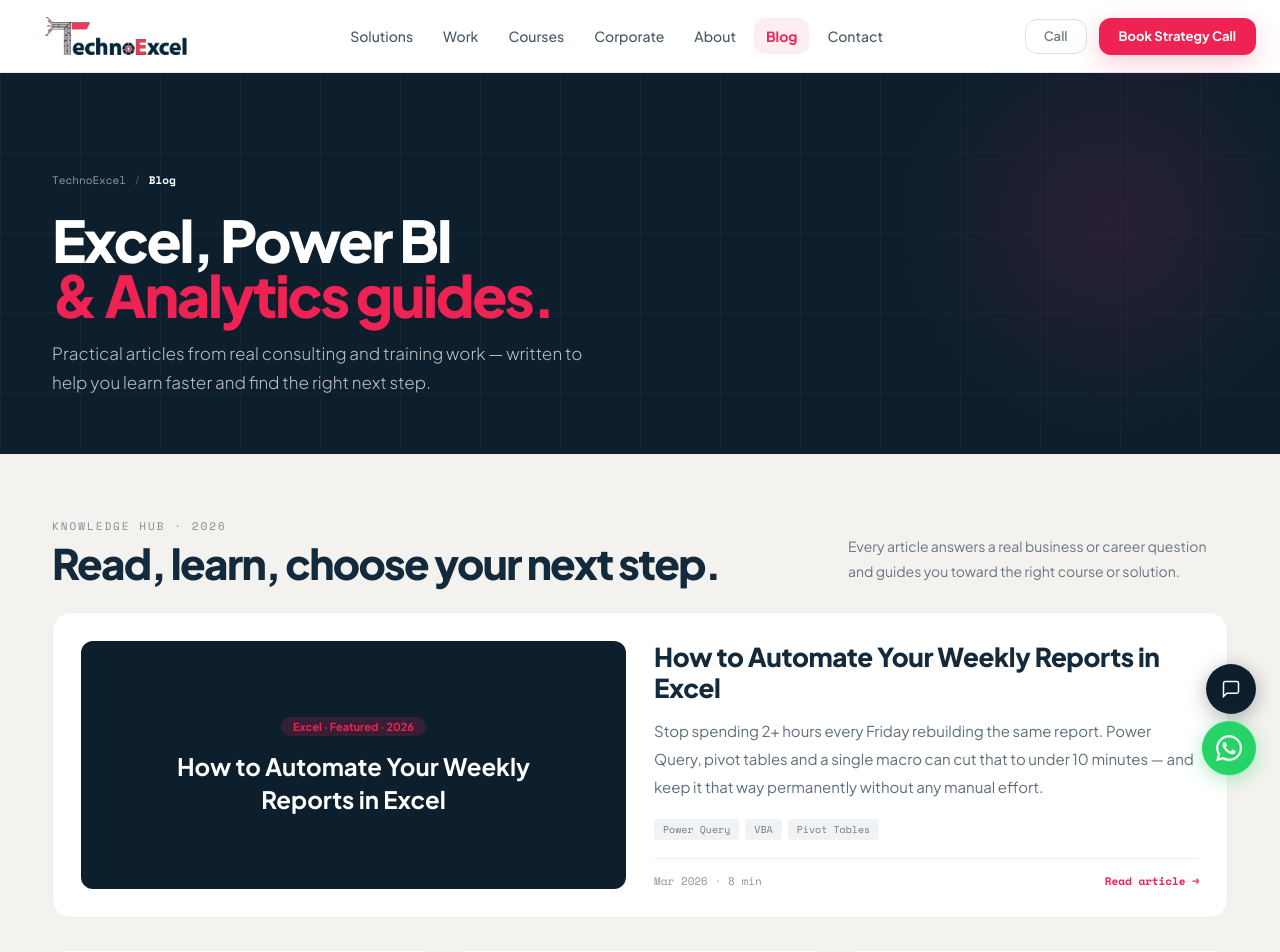
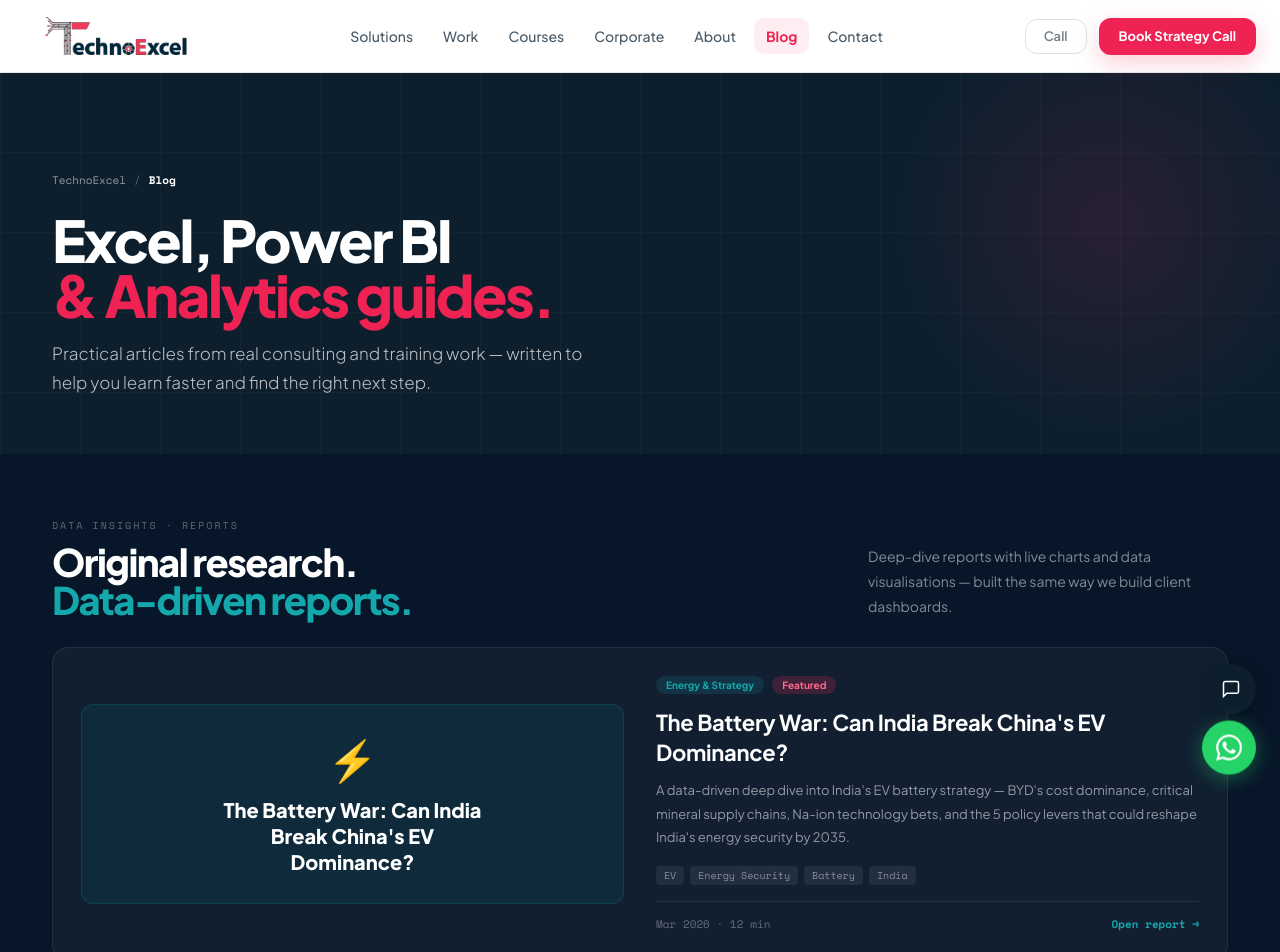
Before and after one commit to technoexcel/technoexcel-website, a Next.js app: page /blog in a window 1280 px wide. Shown: the top 952 px of the page. Built offline with nearby package versions, Linux system fonts and the light colour scheme.

Commit message:
UpdateBlog page.tsx

```diff
--- a/src/app/blog/page.tsx
+++ b/src/app/blog/page.tsx
@@ -1,12 +1,29 @@
 import React from "react";
 import type { Metadata } from "next";
 import PageHero from "@/components/ui/PageHero";
+
+export const dynamic = "force-static";
 
 export const metadata: Metadata = {
   title:"Excel, Power BI & Data Analytics Blog | TechnoExcel",
   description:"Practical 2026 guides on Excel automation, Power BI dashboards, analytics careers and data skills — from real consulting and training work at TechnoExcel.",
   alternates:{canonical:"https://technoexcel.in/blog"},
 };
+
+// ── INSIGHTS: Rich HTML data reports ─────────────────────────────────────────
+export const INSIGHTS = [
+  {
+    slug:    "india-ev-battery-war.html",
+    title:   "The Battery War: Can India Break China's EV Dominance?",
+    cat:     "Energy & Strategy",
+    date:    "Mar 2026",
+    read:    "12 min",
+    featured: true,
+    excerpt: "A data-driven deep dive into India's EV battery strategy — BYD's cost dominance, critical mineral supply chains, Na-ion technology bets, and the 5 policy levers that could reshape India's energy security by 2035.",
+    tags:    ["EV","Energy Security","Battery","India","Strategy"],
+  },
+  // Add more reports here as you create them
+];
 
 export const BLOG_POSTS=[
   {slug:"how-to-automate-weekly-reports-excel",title:"How to Automate Your Weekly Reports in Excel",cat:"Excel",date:"Mar 2026",read:"8 min",excerpt:"Stop spending 2+ hours every Friday rebuilding the same report. Power Query, pivot tables and a single macro can cut that to under 10 minutes — and keep it that way permanently without any manual effort.",tags:["Power Query","VBA","Pivot Tables"]},
@@ -27,6 +44,7 @@ const CAT_COLORS: Record<string,[string,string]>={
   "AI":["rgba(217,119,6,.08)","#d97706"],
   "Case Study":["rgba(124,58,237,.08)","#7c3aed"],
   "Career":["rgba(20,184,166,.08)","#0d9488"],
+  "Energy & Strategy":["rgba(15,34,68,.08)","#0F2244"],
 };
 
 const INK="#13293C",RED="#EE2354",CREAM="#F4F2EE";
@@ -38,8 +56,66 @@ export default function BlogPage(){
   return(
     <>
       <PageHero crumbs={[{label:"TechnoExcel",href:"/"},{label:"Blog"}]} h1="Excel, Power BI" h1red="& Analytics guides." sub="Practical articles from real consulting and training work — written to help you learn faster and find the right next step." />
+
+      {/* ── INSIGHTS / DATA REPORTS SECTION ── */}
+      <section style={{background:"#081629",padding:"64px 52px"}}>
+        <style suppressHydrationWarning>{`
+          #te-insights .wrap{max-width:1280px;margin:0 auto}
+          #te-insights .ig{display:grid;grid-template-columns:repeat(auto-fill,minmax(340px,1fr));gap:20px;margin-top:28px}
+          #te-insights .ic{background:rgba(255,255,255,.04);border:1px solid rgba(255,255,255,.08);border-radius:16px;padding:28px;display:flex;flex-direction:column;text-decoration:none;transition:all .2s}
+          #te-insights .ic:hover{background:rgba(255,255,255,.07);border-color:rgba(255,255,255,.16);transform:translateY(-3px)}
+          #te-insights .ic.feat-card{grid-column:1/-1;display:grid;grid-template-columns:1fr 1fr;gap:32px;align-items:center}
+          @media(max-width:768px){#te-insights{padding:48px 20px!important} #te-insights .ic.feat-card{grid-template-columns:1fr!important;gap:20px}}
+        `}</style>
+        <div id="te-insights">
+          <div className="wrap">
+            <div style={{display:"flex",justifyContent:"space-between",alignItems:"flex-end",gap:20,flexWrap:"wrap",marginBottom:8}}>
+              <div>
+                <div style={{fontFamily:MONO,fontSize:10,letterSpacing:"2px",textTransform:"uppercase",color:"rgba(255,255,255,.35)",marginBottom:10}}>Data Insights · Reports</div>
+                <h2 style={{fontFamily:SANS,fontWeight:800,fontSize:"clamp(22px,3.5vw,38px)",letterSpacing:"-0.04em",color:"#fff",lineHeight:1}}>
+                  Original research.<br/><span style={{color:"#14a8ad"}}>Data-driven reports.</span>
+                </h2>
+              </div>
+              <p style={{fontSize:14,color:"rgba(255,255,255,.50)",lineHeight:1.8,maxWidth:360}}>Deep-dive reports with live charts and data visualisations — built the same way we build client dashboards.</p>
+            </div>
+            <div className="ig">
+              {INSIGHTS.map(ins=>{
+                return(
+                  <a key={ins.slug} href={`/insights/${ins.slug}`} className={`ic${ins.featured?" feat-card":""}`} target="_blank" rel="noopener noreferrer">
+                    {ins.featured&&(
+                      <div style={{background:"rgba(13,115,119,.15)",border:"1px solid rgba(13,115,119,.3)",borderRadius:12,padding:"28px",display:"flex",alignItems:"center",justifyContent:"center",minHeight:200}}>
+                        <div style={{textAlign:"center"}}>
+                          <div style={{fontSize:40,marginBottom:12}}>⚡</div>
+                          <div style={{fontFamily:SANS,fontWeight:800,fontSize:20,color:"#fff",lineHeight:1.3,maxWidth:260}}>{ins.title}</div>
+                        </div>
+                      </div>
+                    )}
+                    <div style={{display:"flex",flexDirection:"column",height:"100%"}}>
+                      <div style={{display:"flex",alignItems:"center",gap:8,marginBottom:14}}>
+                        <span style={{fontSize:10,fontWeight:700,padding:"3px 10px",borderRadius:20,background:"rgba(20,168,173,.15)",color:"#14a8ad",display:"inline-block"}}>{ins.cat}</span>
+                        {ins.featured&&<span style={{fontSize:10,fontWeight:700,padding:"3px 10px",borderRadius:20,background:"rgba(238,35,84,.2)",color:"#ff6b8a",display:"inline-block"}}>Featured</span>}
+                      </div>
+                      <div style={{fontFamily:SANS,fontWeight:700,fontSize:ins.featured?22:16,color:"#fff",letterSpacing:"-0.3px",marginBottom:12,lineHeight:1.35}}>{ins.title}</div>
+                      <p style={{fontSize:13,color:"rgba(255,255,255,.55)",lineHeight:1.8,flex:1,marginBottom:16}}>{ins.excerpt}</p>
+                      <div style={{display:"flex",flexWrap:"wrap",gap:6,marginBottom:16}}>
+                        {ins.tags.slice(0,4).map(t=><span key={t} style={{fontFamily:MONO,fontSize:10,padding:"2px 8px",borderRadius:4,background:"rgba(255,255,255,.07)",color:"rgba(255,255,255,.45)"}}>{t}</span>)}
+                      </div>
+                      <div style={{display:"flex",alignItems:"center",justifyContent:"space-between",fontSize:11,color:"rgba(255,255,255,.35)",fontFamily:MONO,borderTop:"1px solid rgba(255,255,255,.08)",paddingTop:14}}>
+                        <span>{ins.date} · {ins.read}</span>
+                        <span style={{color:"#14a8ad",fontWeight:700}}>Open report →</span>
+                      </div>
+                    </div>
+                  </a>
+                );
+              })}
+            </div>
+          </div>
+        </div>
+      </section>
+
+      {/* ── BLOG ARTICLES SECTION ── */}
       <section id="te-blog" style={{background:CREAM,padding:"64px 52px"}}>
-        <style>{`
+        <style suppressHydrationWarning>{`
           #te-blog .bi{max-width:1280px;margin:0 auto}
           #te-blog .feat{display:grid;grid-template-columns:1fr 1fr;gap:28px;padding:28px;background:#fff;border-radius:18px;border:1px solid rgba(19,41,60,.08);margin-bottom:32px;text-decoration:none;transition:box-shadow .2s}
           #te-blog .feat:hover{box-shadow:0 10px 36px rgba(19,41,60,.10)}
@@ -58,7 +134,6 @@ export default function BlogPage(){
             </div>
             <p style={{fontSize:14,color:"rgba(19,41,60,.62)",lineHeight:1.8,maxWidth:380}}>Every article answers a real business or career question and guides you toward the right course or solution.</p>
           </div>
-
           <a href={`/blog/${feat.slug}`} className="feat">
             <div className="fthumb">
               <div style={{textAlign:"center"}}>
@@ -78,7 +153,6 @@ export default function BlogPage(){
               </div>
             </div>
           </a>
-
           <div className="cg">
             {rest.map(p=>{
               const [bg,tc]=CAT_COLORS[p.cat]||["rgba(19,41,60,.06)","rgba(19,41,60,.55)"];
```
